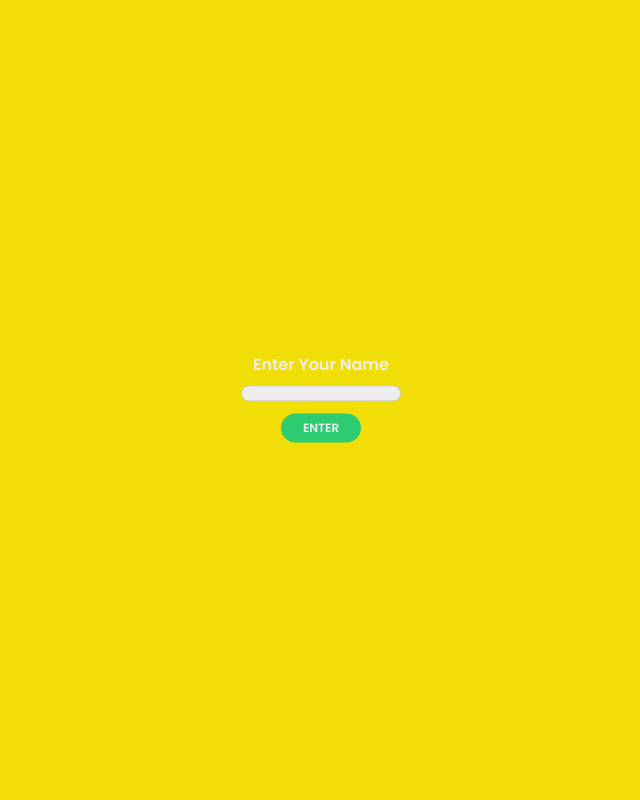
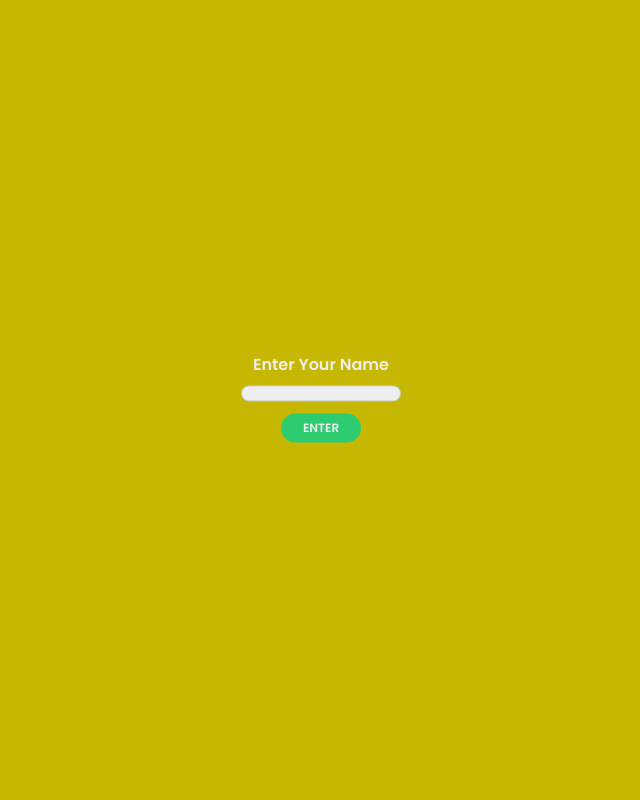
Before and after one commit to affandeshmukh/eid, a PHP site: page / in a window 1280 px wide. Shown: the whole page, without its empty margins (319-959 px from the left). Run offline with PHP 8.4, Linux system fonts and the light colour scheme.

Commit message:
Update index.css

```diff
--- a/index.css
+++ b/index.css
@@ -6,7 +6,7 @@
 body {
   padding: 0;
   margin: 0;
-  background-color: #F0DE06;
+  background-color: #C6B702;
 }
 html {
   overflow: hidden;
@@ -17,7 +17,7 @@ html {
   height: 100vh;
   position: fixed;
   top: 0;
-  background-color: #F0DE06;
+  background-color: #C6B702;
   z-index: 9999;
   /* display: none; */
 }
```
